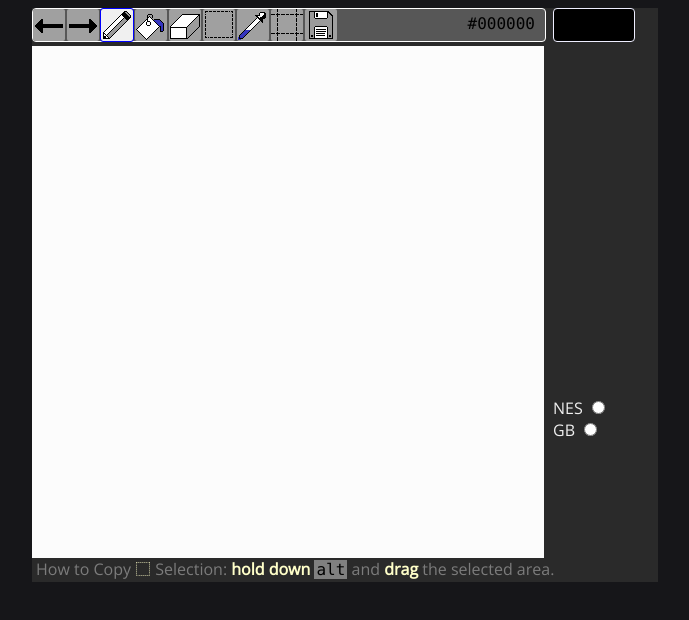
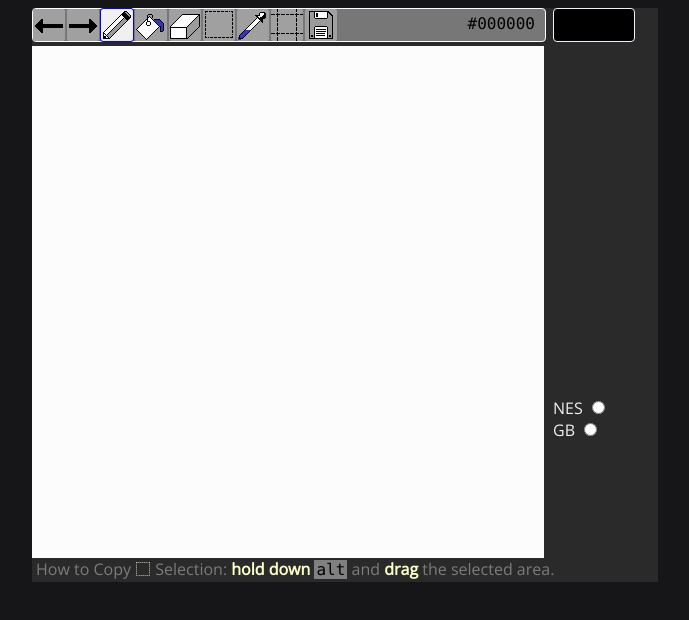
Before and after one commit to Kully/pixel-paint, a plain HTML site: page index.html in a window 1280 px wide. Shown: the whole page, without its empty margins (303-992 px from the left). Drawn offline with nearby package versions, Linux system fonts and the light colour scheme.

Commit message:
Update main.css

```diff
--- a/main.css
+++ b/main.css
@@ -18,7 +18,7 @@
   --canvas-cell-width: 16px;
   --body-background-color: #161619;
   --blanket-background-color: #2a2a2a;
-  --toolbar-background-color: #575757;
+  --toolbar-background-color: #777;
 
   --shadow: 2px 2px 8px #224;
 }
```
